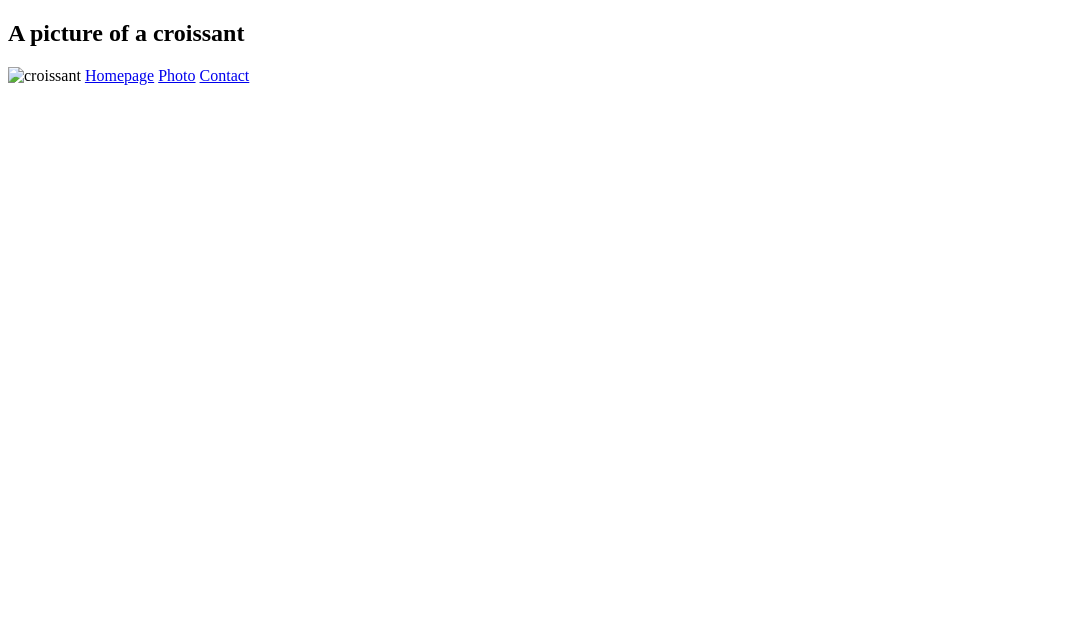
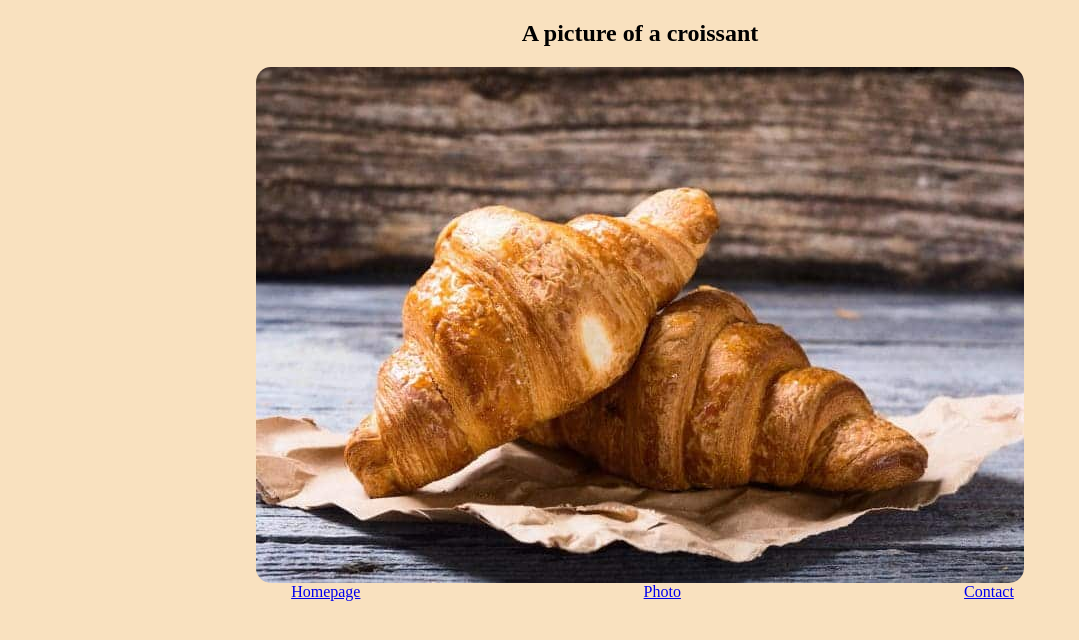
Before and after one commit to AlyonaTsehelnyk/Croissant-public, a plain HTML site: page photo.html in a window 1280 px wide. Shown: the whole page, without its empty margins (0-1079 px from the left). Drawn offline with Linux system fonts and the light colour scheme.

Commit message:
Add files via upload

```diff
--- a/photo.html
+++ b/photo.html
@@ -4,13 +4,16 @@
     <meta charset="UTF-8" />
     <meta http-equiv="X-UA-Compatible" content="IE=edge" />
     <meta name="viewport" content="width=device-width, initial-scale=1.0" />
+    <link rel="stylesheet" href="styles.css" />
     <title>Document</title>
   </head>
   <body>
     <h2>A picture of a croissant</h2>
-    <img src= "img/crossaints-image.jpg" alt ="croissant"> </img>
-    <a href="index.html"> Homepage</a>
-    <a href="photo.html"> Photo</a>
-    <a href="contact-me.html">Contact</a>
+    <img src= "image.croissant.jpg" alt ="croissant" class="croissant-photo"> </img>
+    <div class="pages-links">
+      <a href="index.html"> Homepage</a>
+      <a href="photo.html"> Photo</a>
+      <a href="contact-me.html">Contact</a>
+    </div>
   </body>
 </html>
--- /dev/null
+++ b/styles.css
@@ -0,0 +1,25 @@
+h2,
+h1 {
+  display: flex;
+  justify-content: center;
+}
+body {
+  background-color: rgb(249, 225, 191);
+}
+.pages-links {
+  display: flex;
+  justify-content: space-evenly;
+}
+.pages-links {
+  margin-right: -25px !important;
+}
+
+.croissant-photo {
+  max-width: 100%;
+  border-radius: 15px;
+  display: block;
+  margin: 0 auto;
+}
+.email-contact {
+  text-align: center;
+}
```
Also changed, not shown: contact-me.html (+7 -4 lines), index.html (+7 -4 lines), image.croissant.jpg (added).
